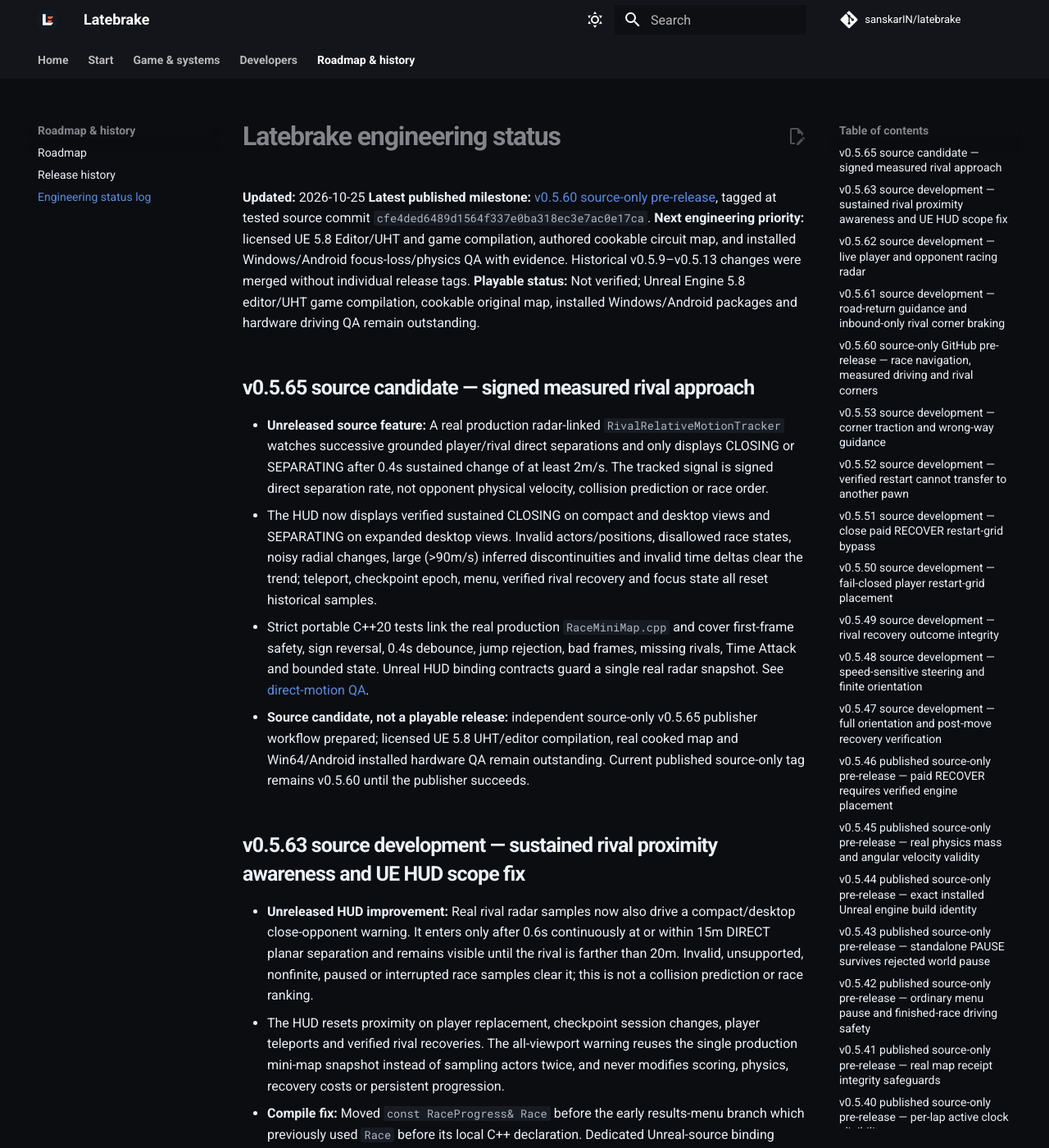
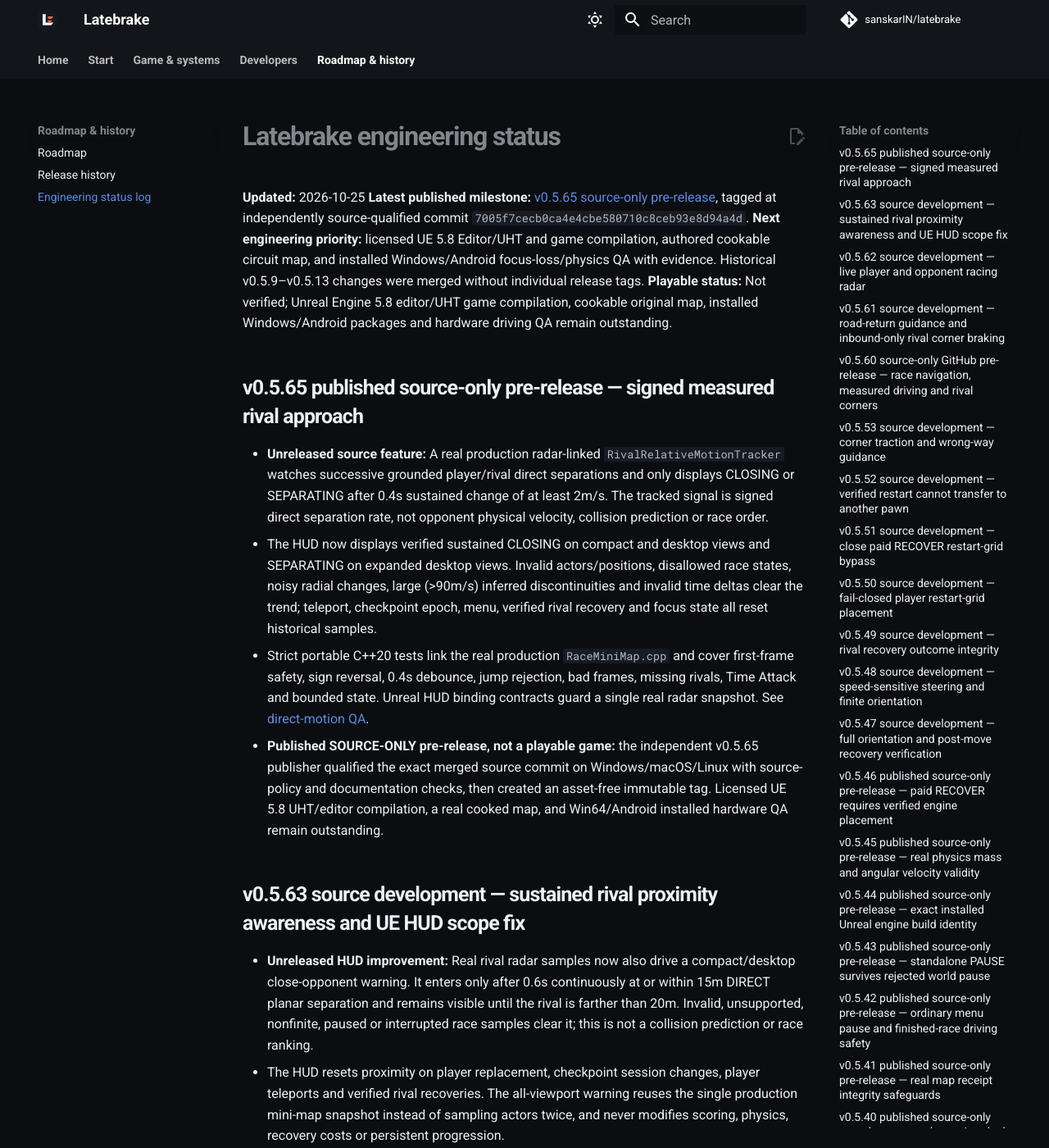
Before and after one commit to sanskarIN/latebrake, an MkDocs documentation site: the page built from docs/STATUS.md, in a window 1280 px wide and 1400 px high. Shown: the whole window at 82% size. Built offline with MkDocs 1.6.1 and Material for MkDocs 9.7.7, drawn with Linux system fonts in a browser that asks for light colours; comment, search, counter and statistics services are not loaded.

Commit message:
docs(status): record published immutable v0.5.65 qualified commit

```diff
--- a/docs/STATUS.md
+++ b/docs/STATUS.md
@@ -1,16 +1,16 @@
 # Latebrake engineering status
 
 **Updated:** 2026-10-25
-**Latest published milestone:** [v0.5.60 source-only pre-release](https://github.com/sanskarIN/latebrake/releases/tag/v0.5.60), tagged at tested source commit `cfe4ded6489d1564f337e0ba318ec3e7ac0e17ca`.
+**Latest published milestone:** [v0.5.65 source-only pre-release](https://github.com/sanskarIN/latebrake/releases/tag/v0.5.65), tagged at independently source-qualified commit `7005f7cecb0ca4e4cbe580710c8ceb93e8d94a4d`.
 **Next engineering priority:** licensed UE 5.8 Editor/UHT and game compilation, authored cookable circuit map, and installed Windows/Android focus-loss/physics QA with evidence. Historical v0.5.9–v0.5.13 changes were merged without individual release tags.
 **Playable status:** Not verified; Unreal Engine 5.8 editor/UHT game compilation, cookable original map, installed Windows/Android packages and hardware driving QA remain outstanding.
 
-## v0.5.65 source candidate — signed measured rival approach
+## v0.5.65 published source-only pre-release — signed measured rival approach
 
 - **Unreleased source feature:** A real production radar-linked `RivalRelativeMotionTracker` watches successive grounded player/rival direct separations and only displays CLOSING or SEPARATING after 0.4s sustained change of at least 2m/s. The tracked signal is signed direct separation rate, not opponent physical velocity, collision prediction or race order.
 - The HUD now displays verified sustained CLOSING on compact and desktop views and SEPARATING on expanded desktop views. Invalid actors/positions, disallowed race states, noisy radial changes, large (>90m/s) inferred discontinuities and invalid time deltas clear the trend; teleport, checkpoint epoch, menu, verified rival recovery and focus state all reset historical samples.
 - Strict portable C++20 tests link the real production `RaceMiniMap.cpp` and cover first-frame safety, sign reversal, 0.4s debounce, jump rejection, bad frames, missing rivals, Time Attack and bounded state. Unreal HUD binding contracts guard a single real radar snapshot. See [direct-motion QA](RIVAL_RELATIVE_MOTION_QA.md).
-- **Source candidate, not a playable release:** independent source-only v0.5.65 publisher workflow prepared; licensed UE 5.8 UHT/editor compilation, real cooked map and Win64/Android installed hardware QA remain outstanding. Current published source-only tag remains v0.5.60 until the publisher succeeds.
+- **Published SOURCE-ONLY pre-release, not a playable game:** the independent v0.5.65 publisher qualified the exact merged source commit on Windows/macOS/Linux with source-policy and documentation checks, then created an asset-free immutable tag. Licensed UE 5.8 UHT/editor compilation, a real cooked map, and Win64/Android installed hardware QA remain outstanding.
 
 ## v0.5.63 source development — sustained rival proximity awareness and UE HUD scope fix
 
```
